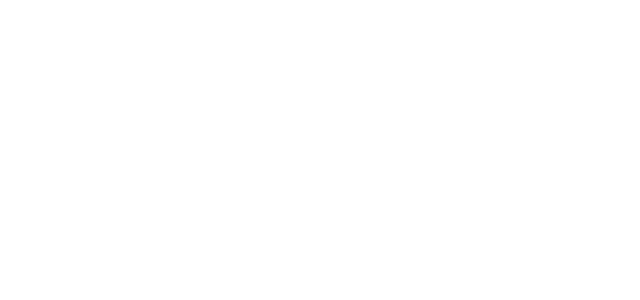
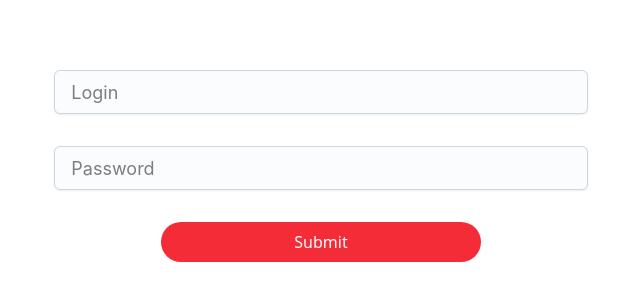
Before and after one commit to xxrtemy/E-com, a React (Vite) app: page /auth in a window 1280 px wide. Before the commit this address had no page. Shown: the part 234-534 px from the top of the page, without its empty margins (319-959 px from the left). Built offline with nearby package versions, Linux system fonts and the light colour scheme.

Commit message:
create: auth init, add users

```diff
--- a/package.json
+++ b/package.json
@@ -10,6 +10,9 @@
     "preview": "vite preview"
   },
   "dependencies": {
+    "@emotion/react": "^11.11.4",
+    "@emotion/styled": "^11.11.0",
+    "@mui/joy": "^5.0.0-beta.31",
     "@reduxjs/toolkit": "^2.2.1",
     "aos": "^2.3.4",
     "localforage": "^1.10.0",
--- a/src/App.jsx
+++ b/src/App.jsx
@@ -3,6 +3,7 @@ import { BrowserRouter, Route, Routes } from 'react-router-dom'
 
 import Homepage from './pages/Homepage.jsx'
 import Cart from './pages/Cart.jsx'
+import Auth from './pages/Auth.jsx'
 
 
 
@@ -13,6 +14,7 @@ const App = () => {
         <Routes>
           <Route path='/' element={<Homepage/>} />
           <Route path='/cart' element={<Cart/>} />
+          <Route path='/auth' element={<Auth/>} />
         </Routes>
       </BrowserRouter>
     </>
--- /dev/null
+++ b/src/pages/Auth.jsx
@@ -0,0 +1,82 @@
+import React from 'react'
+
+import { Input } from '@mui/joy';
+import Button from '../components/ui/Button';
+import { useNavigate } from 'react-router-dom';
+
+const Users = [
+    {
+        id: 1,
+        login: "xxrtemy",
+        password: "Start1337",
+    },
+    {
+        id: 2,
+        login: "Jhon",
+        password: "Start7515",
+    },
+    {
+        id: 3,
+        login: "Artemy",
+        password: "Superl00t",
+    },
+    {
+        id: 4,
+        login: "Max",
+        password: "Hiremepl1s",
+    },
+    {
+        id: 5,
+        login: "Svete",
+        password: "Power2281",
+    },
+    {
+        id: 6,
+        login: "Elena",
+        password: "Strong15",
+    },
+    {
+        id: 7,
+        login: "Artem",
+        password: "Duplovome2",
+    },
+]
+
+
+const Auth = () => {
+    let navigate = useNavigate();
+
+
+    const onSubmit = (data) =>{
+        // submit func and input data
+      }
+
+    return (
+    <div className='flex h-screen flex-col justify-center'>
+        <div className=" flex flex-col items-center gap-8">
+            <Input
+                className='w-5/12'
+                disabled={false}
+                placeholder="Login"
+                size="lg"
+                variant="outlined"
+            />
+            <Input
+                className='w-5/12'
+                disabled={false}
+                placeholder="Password"
+                size="lg"
+                variant="outlined"
+            />
+            <Button
+                children="w-3/12"
+                text="Submit"
+                bgColor="bg-primary"
+                textColor="text-white"
+                handler={() => alert('Not ready yet')}/>
+        </div>
+    </div>
+  )
+}
+
+export default Auth
```
Also changed, not shown: 1 other file (tests, documents, lock files or other folders).
